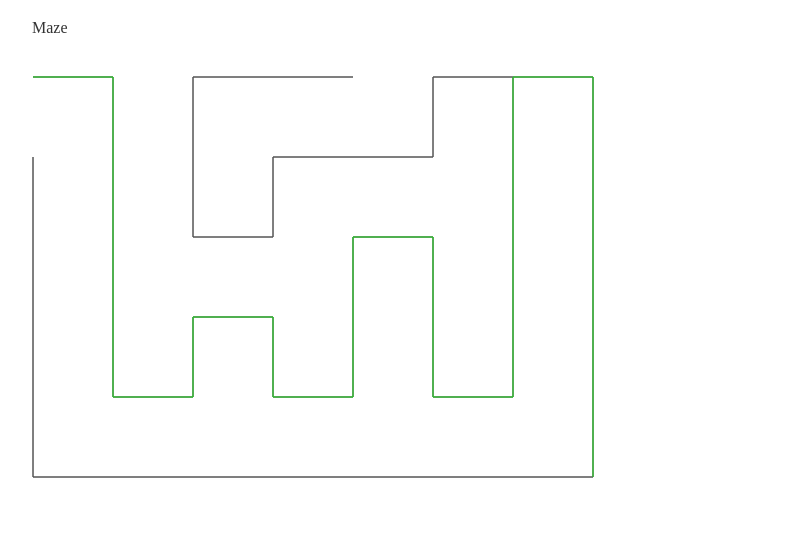
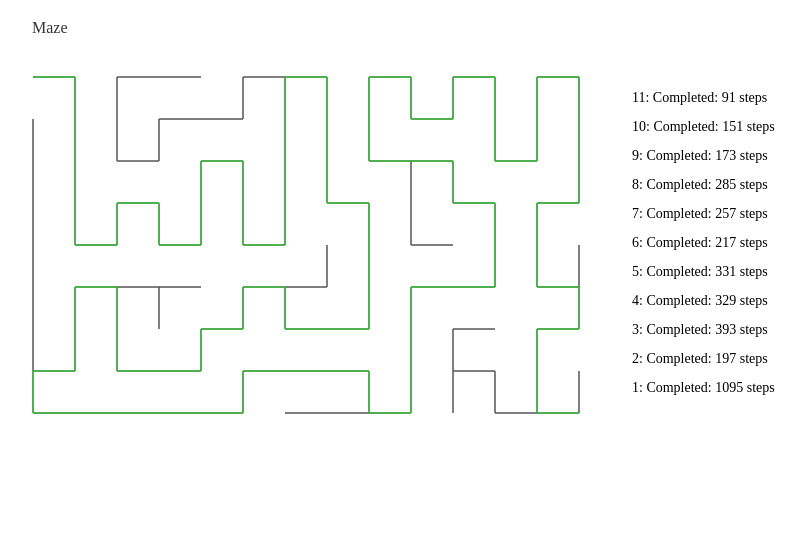
Before and after one commit to rolyatmax/maze, a website with bundled scripts: page index.html in a window 1280 px wide. Shown: the whole page, without its empty margins (208-1014 px from the left). Built offline with nearby package versions, Linux system fonts and the light colour scheme.

Commit message:
posting messages

```diff
--- a/css/style.css
+++ b/css/style.css
@@ -7,6 +7,7 @@ body {
     max-width: 800px;
     margin: auto;
     padding-top: 20px;
+    position: relative;
 }
 
 h1 {
@@ -20,7 +21,7 @@ h1 {
 
 #maze {
     margin-top: 40px;
-    width: 100%;
+    width: 74%;
     position: relative;
 }
 
@@ -35,6 +36,25 @@ h1 {
 #maze canvas.hide {
     opacity: 0;
     /*-webkit-transition: none;*/
+}
+
+.stats {
+    position: absolute;
+    right: 0;
+    padding-top: 40px;
+    width: 25%;
+    height: 380px;
+}
+
+.messages {
+    overflow-y: scroll;
+    height: 100%;
+}
+
+.messages span {
+    display: block;
+    margin: 15px 0;
+    font-size: 14px;
 }
 
 .loading h2 {
--- a/index.html
+++ b/index.html
@@ -10,6 +10,9 @@
     <body>
         <div id="container">
             <h1>Maze</h1>
+            <div class="stats">
+                <div class="messages"></div>
+            </div>
             <div id="maze">
                 <div class="loading">
                     <h2>Generating maze</h2>
--- a/js/build.js
+++ b/js/build.js
@@ -132,11 +132,11 @@ var Solver = require('./solver');
 
 
 var start = function() {
-    var grid = new Grid(8, 6, document.querySelector('#maze'));
+    var grid = new Grid(14, 9, document.querySelector('#maze'));
     var maze = new Maze(grid);
     var solver = new Solver(maze);
 
-    maze.onGenerated(solver.start.bind(solver));
+    maze.onGenerated(solver.startTraining.bind(solver));
 
     window.solver = solver;
     window._ = _;
@@ -275,20 +275,16 @@ var helpers = require('./helpers');
 
 function Solver(maze) {
     this.maze = maze;
-    this.policy = {};
-    this.current = helpers.nodeKey(0, 0);
     this.end = helpers.nodeKey(maze.grid.w - 1, maze.grid.h - 1);
-
-    this.path = [this.current];
-    this.runs = 0;
-    this.scores = [];
     this.playing = true;
+
+    this.msgContainer = document.querySelector('.messages');
 
     window.addEventListener('keydown', this.onKeydown.bind(this));
     this.setupCanvas();
 
     _.defaults(this, {
-        'explore': 0.1,
+        'explore': 0.0,
         'alpha': 0.5,
         'discount': 0.8,
         'decay': 0.99996
@@ -296,6 +292,21 @@ function Solver(maze) {
 }
 
 Solver.prototype = {
+    startTraining: function() {
+        this.policy = {};
+        this.runs = 0;
+        this.scores = [];
+        this.start();
+    },
+
+    start: function() {
+        this.clearCanvas();
+        this.startTime = this.startTime || Date.now();
+        this.path = [];
+        this.current = helpers.nodeKey(0, 0);
+        this.play();
+    },
+
     setupCanvas: function() {
         this.canvas = document.createElement('canvas');
 
@@ -331,14 +342,6 @@ Solver.prototype = {
         if (this.playing) this.play();
     },
 
-    start: function() {
-        this.clearCanvas();
-        this.startTime = this.startTime || Date.now();
-        this.path = [];
-        this.current = helpers.nodeKey(0, 0);
-        this.play();
-    },
-
     play: function() {
         var next = this.choose();
         var evaluateFn = this.evaluate.bind(this, this.current, -1);
@@ -350,28 +353,43 @@ Solver.prototype = {
         if (next === this.end) {
             return this.completedMaze();
         }
+
+        var totalNodes = this.maze.grid.h * this.maze.grid.w;
+        if (this.path.length > totalNodes * 10) {
+            // this is a relatively arbitrary number that keeps the algo from
+            // getting stuck
+            this.msgLog('Got stuck, trying again: ' + this.path.length + ' steps');
+            return _.delay(this.start.bind(this), 100);
+        }
         if (this.playing) {
             _.defer(this.play.bind(this));
         }
     },
 
     completedMaze: function() {
-        console.log(this.runs + ': Completed Maze in ' + this.path.length + ' steps');
         this.runs += 1;
+        this.logMsg(this.runs + ': Completed: ' + this.path.length + ' steps');
 
         this.scores.push(this.path.length);
         var last = _.last(this.path, 2)[0];
         this.evaluate(last, 1000);
 
-        var lastUniqScores = _.uniq(_.last(this.scores, 8));
-
-        // stop when the last five scores are the same
+        // stop when the last n scores are the same
+        var lastUniqScores = _.uniq(_.last(this.scores, 6));
         if (this.runs > 10 && lastUniqScores.length === 1) {
-            console.log('Converged on optimal solution in ' + lastUniqScores[0] + ' steps');
-            console.log('Performance (ms):', Date.now() - this.startTime);
+            this.logMsg('Solution: ' + lastUniqScores[0] + ' steps');
+            this.logMsg('Performance (ms): ' + (Date.now() - this.startTime));
         } else {
             _.delay(this.start.bind(this), 100);
         }
+    },
+
+    logMsg: function(msg) {
+        console.log(msg);
+        var firstChild = this.msgContainer.childNodes[0];
+        var span = document.createElement('span');
+        span.innerHTML = msg;
+        this.msgContainer.insertBefore(span, firstChild);
     },
 
     choose: function() {
@@ -404,7 +422,7 @@ Solver.prototype = {
         this.policy[last][this.current] = newValue;
 
         // console.log(this.explore);
-        this.alpha *= this.decay;
+        // this.alpha *= this.decay;
     }
 };
 
--- a/js/main.js
+++ b/js/main.js
@@ -6,11 +6,11 @@ var Solver = require('./solver');
 
 
 var start = function() {
-    var grid = new Grid(8, 6, document.querySelector('#maze'));
+    var grid = new Grid(14, 9, document.querySelector('#maze'));
     var maze = new Maze(grid);
     var solver = new Solver(maze);
 
-    maze.onGenerated(solver.start.bind(solver));
+    maze.onGenerated(solver.startTraining.bind(solver));
 
     window.solver = solver;
     window._ = _;
```
Also changed, not shown: js/solver.js (+40 -22 lines).
